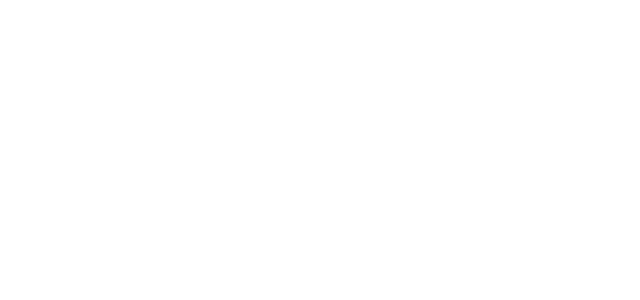
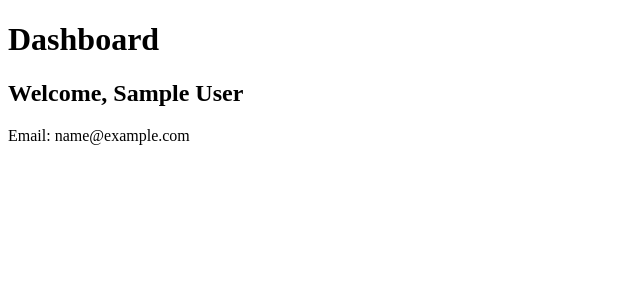
Before and after one commit to S-KABILAN/resumeBuilder, a React (Vite) app in the folder frontend/: page /dashboard in a window 1280 px wide. Before the commit this address had no page. Shown: the top 300 px of the page, without its empty margins (0-640 px from the left). Built offline with nearby package versions, Linux system fonts and the light colour scheme; sample sign-in values are in the browser's storage.

Commit message:
authentication completed

```diff
--- a/frontend/package.json
+++ b/frontend/package.json
@@ -13,6 +13,7 @@
     "@react-oauth/google": "^0.12.1",
     "axios": "^1.7.7",
     "jwt-decode": "^4.0.0",
+    "prop-types": "^15.8.1",
     "react": "^18.3.1",
     "react-dom": "^18.3.1",
     "react-router-dom": "^6.27.0"
--- a/frontend/src/App.jsx
+++ b/frontend/src/App.jsx
@@ -1,15 +1,40 @@
-import {BrowserRouter as Router,Routes,Route} from 'react-router-dom'
-import Login from './pages/Login'
+// src/App.jsx
+import {
+  BrowserRouter as Router,
+  Route,
+  Routes,
+  Navigate,
+} from "react-router-dom";
+import Login from "./pages/Login";
+import Dashboard from "./pages/Dashboard";
+import PrivateRoute from "./components/PrivateRoute";
 
 function App() {
+  const token = localStorage.getItem("token");
+
   return (
-    <div>
-      <Router>
-        <Routes>
-          <Route path='/' Component={Login}></Route>
-        </Routes>
-      </Router>
-    </div>
+    <Router>
+      <Routes>
+        {/* Base route: Redirects based on authentication status */}
+        <Route
+          path="/"
+          element={<Navigate to={token ? "/dashboard" : "/login"} />}
+        />
+
+        {/* Login route */}
+        <Route path="/login" element={<Login />} />
+
+        {/* Protected Dashboard route */}
+        <Route
+          path="/dashboard"
+          element={
+            <PrivateRoute>
+              <Dashboard />
+            </PrivateRoute>
+          }
+        />
+      </Routes>
+    </Router>
   );
 }
 
--- a/frontend/src/components/GoogleAuth.jsx
+++ b/frontend/src/components/GoogleAuth.jsx
@@ -1,21 +1,31 @@
 // src/components/GoogleAuth.jsx
 import { GoogleLogin, GoogleOAuthProvider } from "@react-oauth/google";
 import { googleLogin } from "../services/api";
+import { useNavigate } from "react-router-dom";
 
 const GoogleAuth = () => {
+  const navigate = useNavigate();
+
+  // src/components/GoogleAuth.jsx
+
 const handleSuccess = async (credentialResponse) => {
   try {
     const { credential } = credentialResponse;
-      // Send the credential (Google ID token) to the backend
     const response = await googleLogin(credential);
+
     if (response.success) {
       console.log("Login successful:", response.data);
-        // Perform any post-login actions (e.g., saving token, redirecting)
+      // Save token and user details to local storage
+      localStorage.setItem("token", response.data.token);
+      localStorage.setItem("user", JSON.stringify(response.data.user)); // Store user details
+      // Redirect to dashboard
+      navigate("/dashboard");
     }
   } catch (error) {
     console.error("Login failed:", error.message);
   }
 };
+
 
   const handleError = () => {
     console.error("Google Login failed");
--- /dev/null
+++ b/frontend/src/components/PrivateRoute.jsx
@@ -0,0 +1,15 @@
+// src/components/PrivateRoute.jsx
+import { Navigate } from "react-router-dom";
+import PropTypes from "prop-types";
+
+const PrivateRoute = ({ children }) => {
+  const token = localStorage.getItem("token");
+
+  return token ? children : <Navigate to="/login" />;
+};
+
+PrivateRoute.propTypes = {
+  children: PropTypes.node.isRequired,
+};
+
+export default PrivateRoute;
--- /dev/null
+++ b/frontend/src/pages/Dashboard.jsx
@@ -0,0 +1,31 @@
+// src/pages/Dashboard.jsx
+import { useEffect, useState } from "react";
+
+function Dashboard() {
+  const [user, setUser] = useState(null);
+
+  useEffect(() => {
+    // Retrieve user details from local storage
+    const storedUser = localStorage.getItem("user");
+    if (storedUser) {
+      setUser(JSON.parse(storedUser));
+    }
+  }, []);
+
+  return (
+    <div>
+      <h1 className="text-2xl font-bold">Dashboard</h1>
+      {user ? (
+        <div>
+          <h2>Welcome, {user.name}</h2>
+          <p>Email: {user.email}</p>
+          {/* Display more details as needed */}
+        </div>
+      ) : (
+        <p>Loading user details...</p>
+      )}
+    </div>
+  );
+}
+
+export default Dashboard;
```
Also changed, not shown: 1 other file (tests, documents, lock files or other folders). Lines whose indentation alone changed are shown as unchanged.
